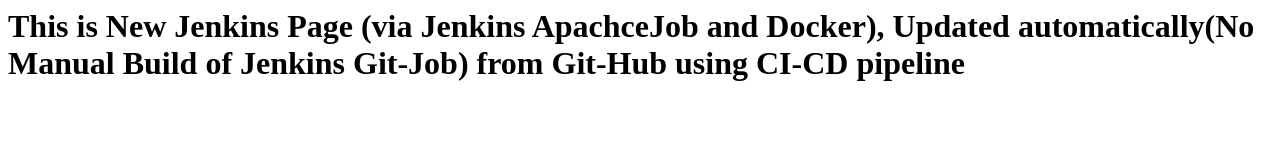
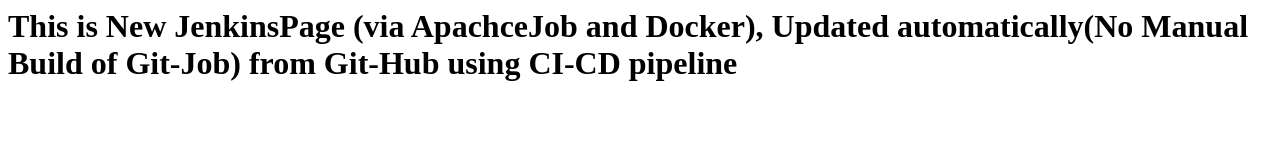
Before and after one commit to skemqos/DevOpsGitHub2, a plain HTML site: page index.html in a window 1280 px wide. Drawn offline with Linux system fonts and the light colour scheme.

Commit message:
Update index.html

```diff
--- a/index.html
+++ b/index.html
@@ -1 +1 @@
-<html><h1> This is New Jenkins Page (via Jenkins ApachceJob and Docker), Updated automatically(No Manual Build of Jenkins Git-Job) from Git-Hub using CI-CD pipeline </h1> </html>
+<html><h1> This is New JenkinsPage (via ApachceJob and Docker), Updated automatically(No Manual Build of Git-Job) from Git-Hub using CI-CD pipeline </h1> </html>
```
